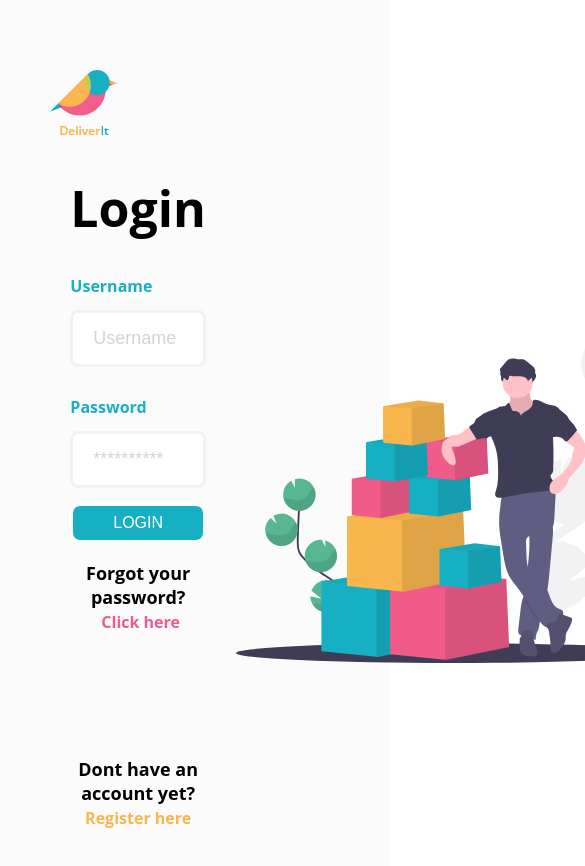
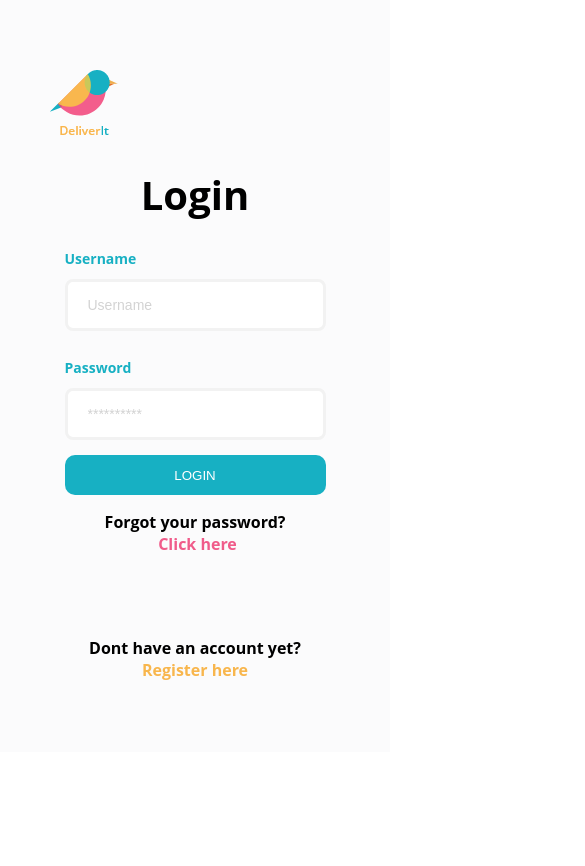
Before and after one commit to coding-hub-org/deliverit, a React (Create React App) app in the folder deliverit-frontend/: page / in a window 390 px wide. Shown: the top 866 px of the page, 585 px wide, since content can reach past the window. After the commit the page ends 844 px from the top, so only its background shows below. Built offline with nearby package versions, Linux system fonts and the light colour scheme.

Commit message:
Login page completed

```diff
--- a/deliverit-frontend/src/components/LoginSection/LoginSection.css
+++ b/deliverit-frontend/src/components/LoginSection/LoginSection.css
@@ -176,6 +176,16 @@
   .LoginSection-section {
     padding: 50px;
   }
+  .LoginSection-section--loginWrapper {
+    grid-template-columns: 1fr;
+  }
+  .LoginSection-section--loginWrapper__alignDiv {
+    width: 60%;
+  }
+  .LoginSection-section--loginWrapper__alignDiv--leaningLogo__leaningMan {
+    /* width: 80%; */
+    display: none;
+  }
 }
 /*-------------------------------------------------------------*/
 
@@ -184,42 +194,27 @@
 /*-------------------------------------------------------------*/
 
 @media (max-width: 768px) {
+  .LoginSection-section--loginWrapper__alignDiv {
+    width: 80%;
+  }
+}
+
+@media (max-width: 500px) {
+  .LoginSection-section--loginWrapper__alignDiv {
+    width: 90%;
+  }
   .LoginSection-section--loginWrapper__alignDiv--loginForm h1 {
+    font-size: 40px;
   }
-
-  .LoginSection-section--loginWrapper__alignDiv--loginForm h2 {
-    color: #17b0c3;
-    text-align: left;
+  .LoginSection-section--loginWrapper__alignDiv--loginForm h2,
+  .LoginSection-section--loginWrapper__alignDiv--loginForm__userLogin {
+    font-size: 14px;
+  }
+  .LoginSection-section--loginWrapper__alignDiv--loginForm h3,
+  .LoginSection-section--loginWrapper__alignDiv--loginForm h4 {
+    font-size: 16px;
   }
   .LoginSection-section--loginWrapper__alignDiv--loginForm h3 {
-    text-align: center;
-    margin-bottom: 0px;
-  }
-  .LoginSection-section--loginWrapper__alignDiv--loginForm h4 {
-    color: black;
-    text-align: center;
-  }
-
-  .LoginSection-section--loginWrapper__alignDiv--leaningLogo__leaningMan {
-    box-sizing: border-box;
-    /* height: 370px; */
-  }
-
-  .LoginSection-section--loginWrapper__alignDiv--loginForm__userLogin {
-    border-style: solid;
-    font-size: 18px;
-    margin-bottom: 15px;
-  }
-
-  .LoginSection-section--loginWrapper__alignDiv--loginForm__loginButton {
-    border-style: solid;
-    font-size: 16px;
-  }
-
-  .LoginSection-section--loginWrapper__alignDiv {
-    display: grid;
-    width: 70%;
-    justify-items: center;
-    /* padding-top: 5px; */
+    padding-bottom: 60px;
   }
 }
```
